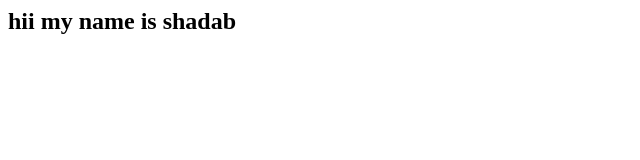
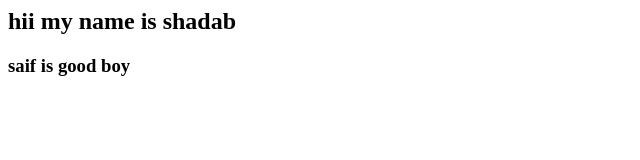
Before and after one commit to Shadab7475/repo3, a plain HTML site: page index.html in a window 1280 px wide. Shown: the whole page, without its empty margins (0-640 px from the left). Drawn offline with Linux system fonts and the light colour scheme.

Commit message:
add new paragraph

```diff
--- a/index.html
+++ b/index.html
@@ -1 +1,2 @@
 <h2>hii my name is shadab</h2>
+<h3>saif is good boy</h3>
```
